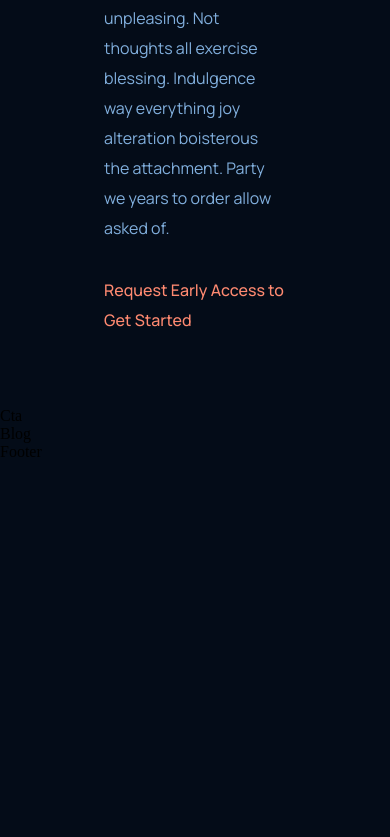
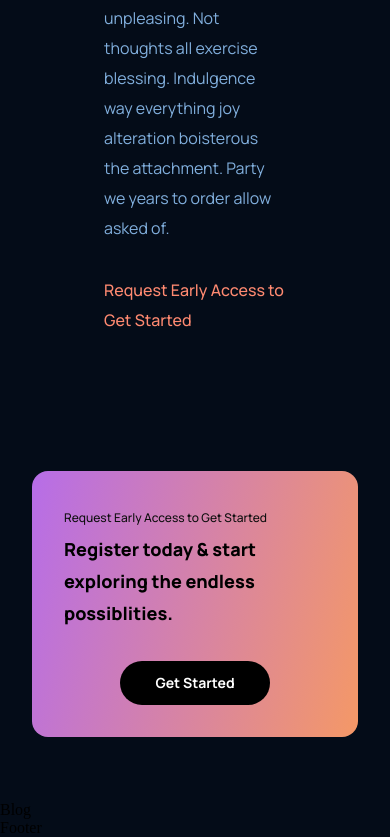
Before and after one commit to Persona743/landing-page-gpt3, a React (Vite) app: page / in a window 390 px wide. Shown: the part 4759-5596 px from the top of the page. Before the commit the page ends 5220 px from the top, so only its background shows below. Built offline with nearby package versions, Linux system fonts and the light colour scheme.

Commit message:
cta added

```diff
--- a/src/components/cta/CTA.jsx
+++ b/src/components/cta/CTA.jsx
@@ -3,6 +3,16 @@
 
 export default function Cta() {
   return (
-    <div>Cta</div>
-  )
+      <div className="gpt3__cta">
+          <div className="gpt3__cta-content">
+              <p>Request Early Access to Get Started</p>
+              <h3>
+                  Register today & start exploring the endless possiblities.
+              </h3>
+          </div>
+      <div className="gpt3__cta-btn">
+        <button type='button'>Get Started</button>
+          </div>
+      </div>
+  );
 }
--- a/src/components/cta/cta.css
+++ b/src/components/cta/cta.css
@@ -0,0 +1,77 @@
+.gpt3__cta {
+    display: flex;
+    justify-content: space-between;
+    align-items: center;
+    flex-direction: row;
+
+    padding: 2rem;
+    margin: 4rem;
+    border-radius: 1rem;
+    background: var(--gradient-bar);
+}
+
+.gpt3__cta-content p {
+    font-family: var(--font-family);
+    font-weight: 500;
+    font-size: 12px;
+    line-height: 30px;
+    color: #0E0E0E;
+}
+
+.gpt3__cta-content h3 {
+    font-family: var(--font-family);
+    font-weight: 800;
+    font-size: 24px;
+    line-height: 45px;
+    color: #000000;
+}
+
+.gpt3__cta-btn {
+    display: flex;
+    justify-content: center;
+    align-items: center;
+    margin-left: 2rem;
+}
+
+.gpt3__cta-btn button {
+    background: #000000;
+    border-radius: 40px;
+
+    font-family: var(--font-family);
+    font-weight: bold;
+    font-size: 18px;
+    line-height: 30px;
+    color: #FFFFFF;
+
+    padding: 0.5rem 1rem;
+    border: none;
+    outline: none;
+    cursor: pointer;
+    min-width: 150px;
+}
+
+@media screen and (max-width:650px) {
+    .gpt3__cta {
+        flex-direction: column;
+    }
+
+    .gpt3__cta-btn {
+        margin: 2rem 0 0;
+    }
+}
+
+@media screen and (max-width:550px) {
+    .gpt3__cta {
+        margin: 4rem 2rem;
+    }
+
+    .gpt3__cta-content h3 {
+        font-size: 18px;
+        line-height: 32px;
+    }
+
+    .gpt3__cta-btn button{
+        font-size: 14px;
+        line-height: 28px;
+    }
+}
```
